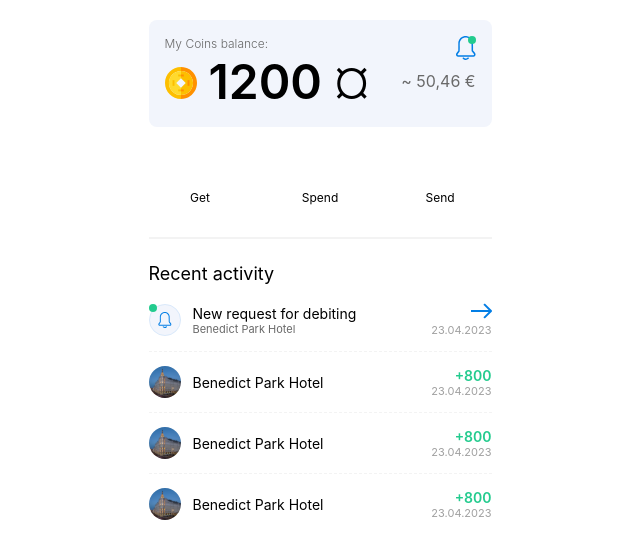
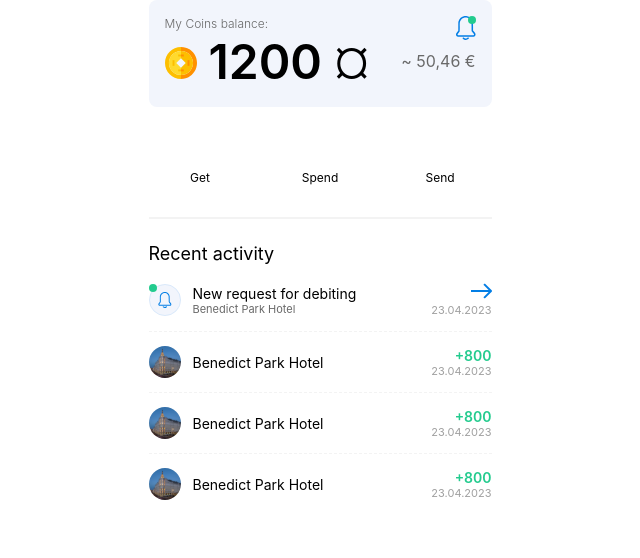
Before and after one commit to increpo/tg_web_app_react, a React (Create React App) app: page / in a window 1280 px wide. Shown: the top 558 px of the page, without its empty margins (320-960 px from the left). Built offline with nearby package versions, Linux system fonts and the light colour scheme.

Commit message:
trabelingo_bot_test_v4_artem_1440_1

```diff
--- a/src/index.css
+++ b/src/index.css
@@ -1,5 +1,4 @@
 body {
-  padding: 20px 0;
   margin: 0;
   font-family: -apple-system, BlinkMacSystemFont, 'Segoe UI', 'Roboto', 'Oxygen',
     'Ubuntu', 'Cantarell', 'Fira Sans', 'Droid Sans', 'Helvetica Neue',
```
